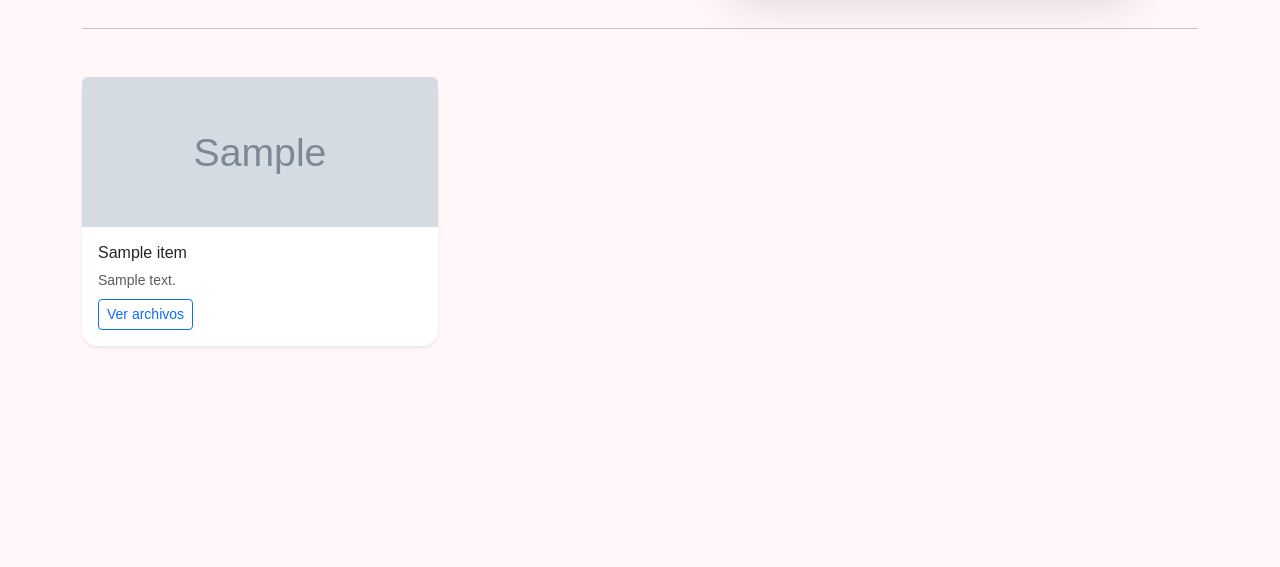
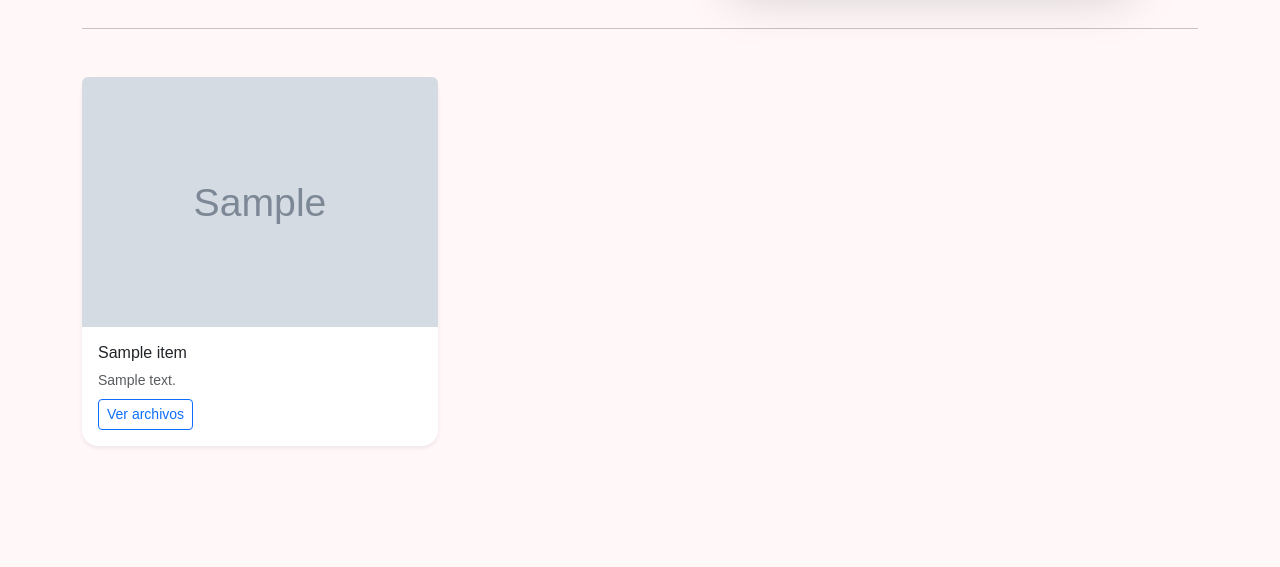
Before and after one commit to Martinacolomboo/DVOLVE, a Django app: template frontend/templates/frontend/podcast.html in a window 1280 px wide. Shown: the part 459-1026 px from the top of the page. Before the commit the page ends 806 px from the top, so only its background shows below. Run offline with Django 5.2, Linux system fonts and the light colour scheme; the template is opened without the code that fills it: most values are stand-ins (such as "Sample title", 1, 10 or a date in 2020); grey boxes marked "Sample" are stand-in pictures.

Commit message:
cambio estilos

```diff
--- a/frontend/templates/frontend/podcast.html
+++ b/frontend/templates/frontend/podcast.html
@@ -59,11 +59,11 @@
                 <div class="card h-100 border-0 shadow-sm rounded-4">
                     <a href="#" data-bs-toggle="modal" data-bs-target="#podcastModal{{ item.id }}" style="text-decoration:none;">
                         {% if item.imagen_portada_url %}
-                            <img src="{{ item.imagen_portada_url }}" class="card-img-top rounded-top" style="height: 150px; object-fit: cover;">
+                            <img src="{{ item.imagen_portada_url }}" class="card-img-top rounded-top" style="height: 250px; object-fit: cover;">
                         {% elif item.imagen_portada %}
-                            <img src="{{ item.imagen_portada.url }}" class="card-img-top rounded-top" style="height: 150px; object-fit: cover;">
+                            <img src="{{ item.imagen_portada.url }}" class="card-img-top rounded-top" style="height: 250px; object-fit: cover;">
                         {% else %}
-                            <div class="bg-light text-center py-5 rounded-top" style="height: 150px;">
+                            <div class="bg-light text-center py-5 rounded-top" style="height: 250px;">
                                 <i class="bi bi-mic fs-1 text-muted"></i>
                             </div>
                         {% endif %}
```
